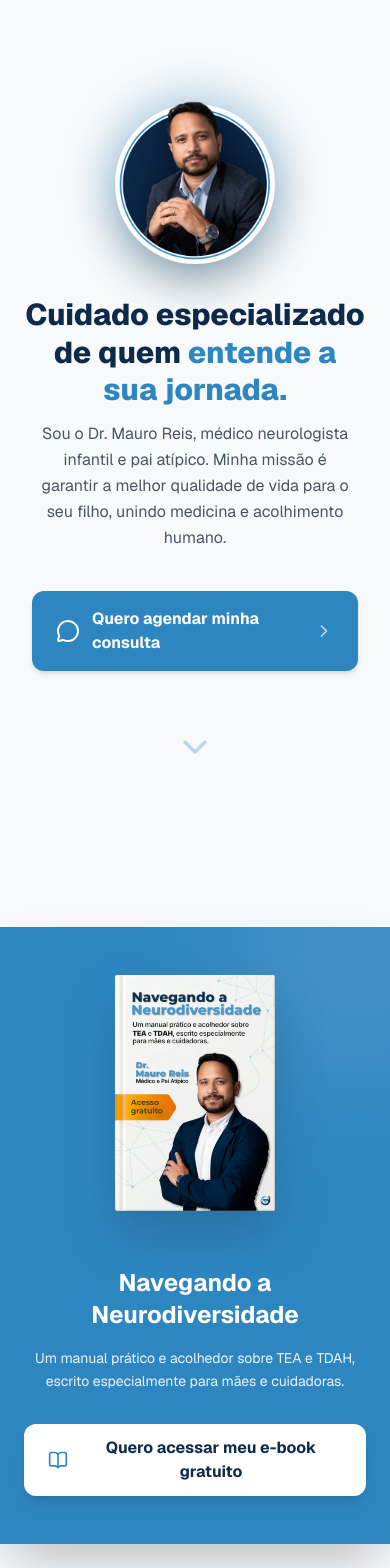
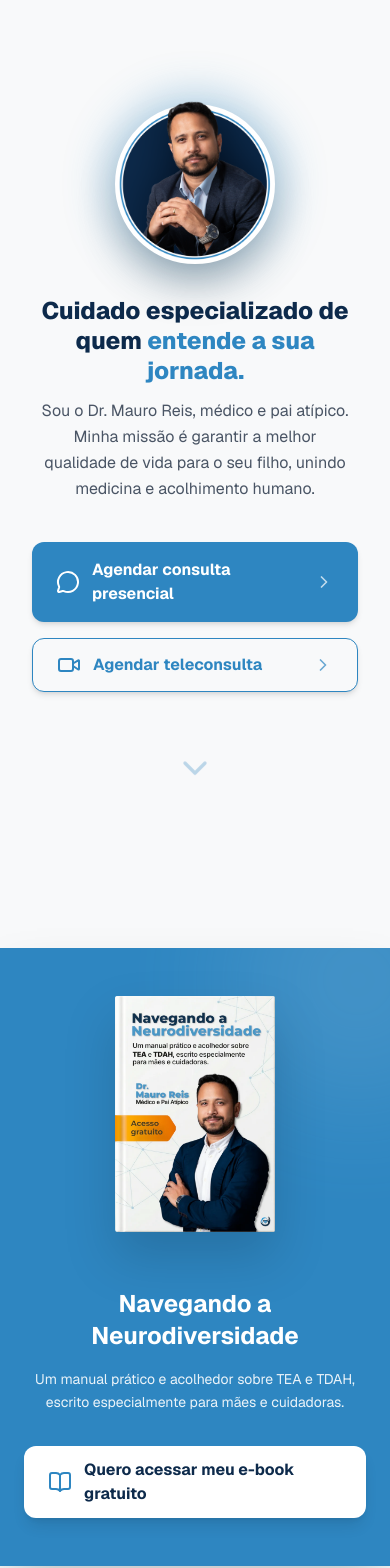
Before and after one commit to rodrigomacedo07/lp-drmauroreis, a Next.js app: page / in a window 390 px wide. Shown: the top 1568 px of the page. Built offline with nearby package versions, Linux system fonts and the light colour scheme.

Commit message:
feat: implementação de botão 'teleconsulta'

```diff
--- a/app/page.tsx
+++ b/app/page.tsx
@@ -1,7 +1,7 @@
 'use client';
 
 import Image from "next/image";
-import { MessageCircle, BookOpen, ChevronRight, ChevronDown, X } from "lucide-react";
+import { MessageCircle, BookOpen, ChevronRight, ChevronDown, X, Video } from "lucide-react";
 import { useState } from "react";
 
 export default function LPDrmauroReis() {
@@ -13,69 +13,66 @@ export default function LPDrmauroReis() {
   return (
     <div className="min-h-screen bg-[#F8F9FA] text-[#0D2A4B] font-sans flex flex-col">
 
-      {/* HEADER SIMPLES */}
-     {/*} <header className="w-full bg-white shadow-sm p-4 flex justify-center items-center">
-        <div className="flex items-center gap-2">
-          <Image
-            src="/logo.png"
-            alt="Logo"
-            width={32}
-            height={32}
-            className="object-contain"
-          />
-          <span className="font-bold text-lg tracking-tight">Dr. Mauro Reis</span>
-        </div>
-      </header>*/}
-
       {/* CONTEÚDO PRINCIPAL (HERO + CTAs) */}
       <main className="flex-1 flex flex-col items-center justify-center p-6 text-center max-w-2xl mx-auto w-full mt-8 md:mt-16">
 
         {/* FOTO E IDENTIFICAÇÃO - POP-OUT DEFINITIVO COM SOMBRA COMBINADA E ALINHAMENTO PELA BASE */}
-        {/* mt-12 dá espaço em cima para a cabeça vazar sem trombar no conteúdo anterior */}
         <div className="relative w-40 h-40 mx-auto mt-12 mb-8">
 
           {/* 1. O SELO CIRCULAR (FUNDO DO AVATAR) */}
-          {/* CORREÇÃO DO ERRO VSCODE: Juntei a profundidade (rgba 0,0,0) e o glow (rgba 46,134,193) em uma única classe shadow-[...] */}
           <div className="absolute inset-0 rounded-full bg-white border-4 border-white shadow-[0_25px_50px_-12px_rgba(0,0,0,0.3),0_0_40px_10px_rgba(46,134,193,0.35)] z-0"></div>
 
           {/* 2. A IMAGEM DO MÉDICO (POP-OUT) */}
-          {/* CORREÇÃO DE ALINHAMENTO: bottom-0 garante que o tronco fique ancorado no fundo do selo. */}
           <div className="absolute bottom-0 left-0 w-full z-10 flex justify-center">
             <Image
               src="/foto_perfil_dr.png" // O arquivo PNG sem fundo recortado
               alt="Dr. Mauro Reis"
               width={160} // Largura idêntica ao selo
               height={210} // Altura MAIOR que o selo para a cabeça sobrar pra cima
-              // rounded-b-full garante que as pontas de baixo da foto acompanhem a curva do selo!
               className="object-cover rounded-b-full"
               style={{ objectPosition: 'bottom' }} // Força o alinhamento da imagem a partir de baixo
             />
           </div>
         </div>
 
-        <h1 className="text-3xl md:text-4xl font-extrabold mb-3 leading-tight">
+        <h1 className="text-2xl md:text-4xl font-extrabold mb-3 leading-tight">
           Cuidado especializado de quem <span className="text-[#2E86C1]">entende a sua jornada.</span>
         </h1>
 
         <p className="text-gray-600 text-base md:text-lg mb-10 leading-relaxed px-4 max-w-2xl">
-          Sou o Dr. Mauro Reis, médico neurologista infantil e pai atípico. Minha missão é garantir a melhor qualidade de vida para o seu filho, unindo medicina e acolhimento humano.
+          Sou o Dr. Mauro Reis, médico e pai atípico. Minha missão é garantir a melhor qualidade de vida para o seu filho, unindo medicina e acolhimento humano.
         </p>
 
         {/* BOTÕES DE AÇÃO (CTAs) */}
         <div className="w-full max-w-md flex flex-col gap-4 px-2 mb-16 items-center">
           {/* Botão Primário: Consulta */}
           <a
-            href="https://wa.me/5521991687719"
+            href="https://wa.me/5521991687719?text=Olá!%20Gostaria%20de%20agendar%20uma%20consulta%20presencial%20com%20o%20Dr.%20Mauro%20Reis."
             target="_blank"
             rel="noopener noreferrer"
             className="w-full flex items-center justify-between bg-[#2E86C1] hover:bg-[#1B4F72] text-white font-bold py-4 px-6 rounded-xl shadow-md transition-all active:scale-95"
           >
             <span className="flex items-center gap-3 text-left">
               <MessageCircle className="w-6 h-6 shrink-0" />
-              <span>Quero agendar minha consulta</span>
+              <span>Agendar consulta presencial</span>
             </span>
             <ChevronRight className="w-5 h-5 opacity-70 shrink-0" />
           </a>
+
+          {/* Botão Secundário: Teleconsulta (Ghost Button) */}
+          <a
+            href="https://wa.me/5521991687719?text=Olá!%20Gostaria%20de%20agendar%20uma%20teleconsulta%20com%20o%20Dr.%20Mauro%20Reis."
+            target="_blank"
+            rel="noopener noreferrer"
+            className="w-full flex items-center justify-between bg-[#f8f9fa] hover:bg-gray-400 text-[#2E86C1] border border-[#2E86C1] font-bold py-3.5 px-6 rounded-xl shadow-md transition-all active:scale-95"
+          >
+            <span className="flex items-center gap-3 text-left">
+              <Video className="w-6 h-6 shrink-0" />
+              <span>Agendar teleconsulta</span>
+            </span>
+            <ChevronRight className="w-5 h-5 opacity-70 shrink-0" />
+          </a>
+
           <div className="mt-12 text-[#2E86C1]/30 animate-bounce">
             <ChevronDown className="w-10 h-10" />
           </div>
@@ -103,9 +100,9 @@ export default function LPDrmauroReis() {
             {/* Botão: w-full no celular, md:w-auto na tela média em diante */}
             <a
               href="https://ebook-congresso.vercel.app/"
-              className="inline-flex items-center gap-3 bg-white text-[#0D2A4B] hover:bg-gray-100 font-bold py-3 md:py-4 px-6 md:px-8 rounded-xl transition-all active:scale-95 shadow-lg w-full md:w-auto justify-center"
+              className="text-left inline-flex items-center gap-3 bg-white text-[#0D2A4B] hover:bg-gray-100 font-bold py-3 md:py-4 px-6 md:px-8 rounded-xl transition-all active:scale-95 shadow-lg w-full md:w-auto justify-center"
             >
-              <BookOpen className="w-5 h-5 text-[#2E86C1] shrink-0" />
+              <BookOpen className="w-6 h-6 text-[#2E86C1] shrink-0" />
               <span>Quero acessar meu e-book gratuito</span>
             </a>
           </div>
```
